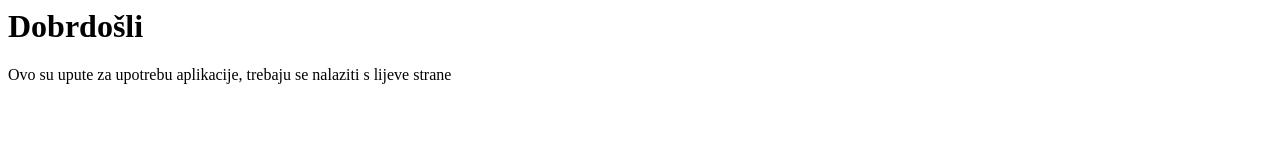
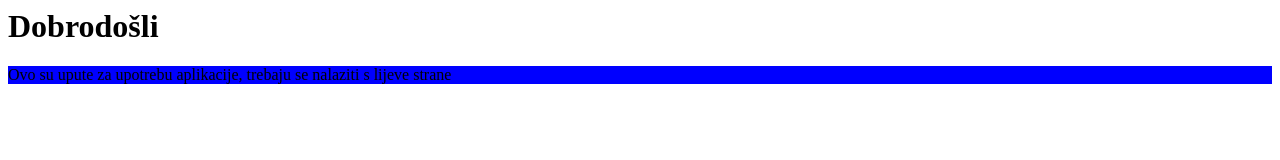
Before and after one commit to elozar1/proba1, a plain HTML site: page index.html in a window 1280 px wide. Drawn offline with Linux system fonts and the light colour scheme.

Commit message:
Dodan css

```diff
--- a/index.html
+++ b/index.html
@@ -4,9 +4,10 @@
     <meta http-equiv="X-UA-Compatible" content="IE=edge" />
     <meta name="viewport" content="width=device-width, initial-scale=1.0" />
     <title>HomeScreen</title>
+    <link rel="stylesheet" href="style.css" />
   </head>
   <body>
-    <h1>Dobrdošli</h1>
+    <h1>Dobrodošli</h1>
     <div id="upute">
       Ovo su upute za upotrebu aplikacije, trebaju se nalaziti s lijeve strane
     </div>
--- /dev/null
+++ b/style.css
@@ -0,0 +1,4 @@
+#upute {
+  background-color: blue;
+  flex: auto;
+}
```
